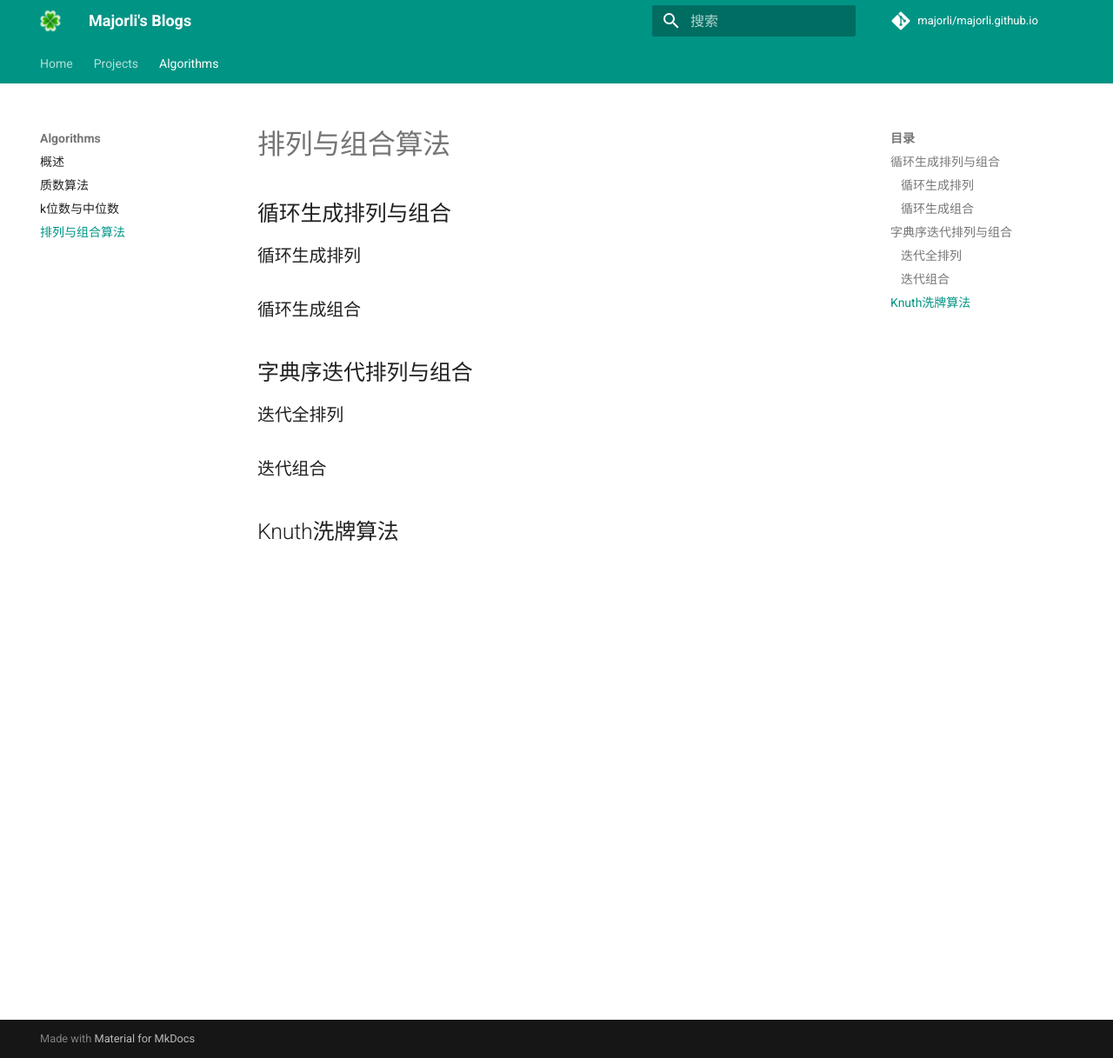
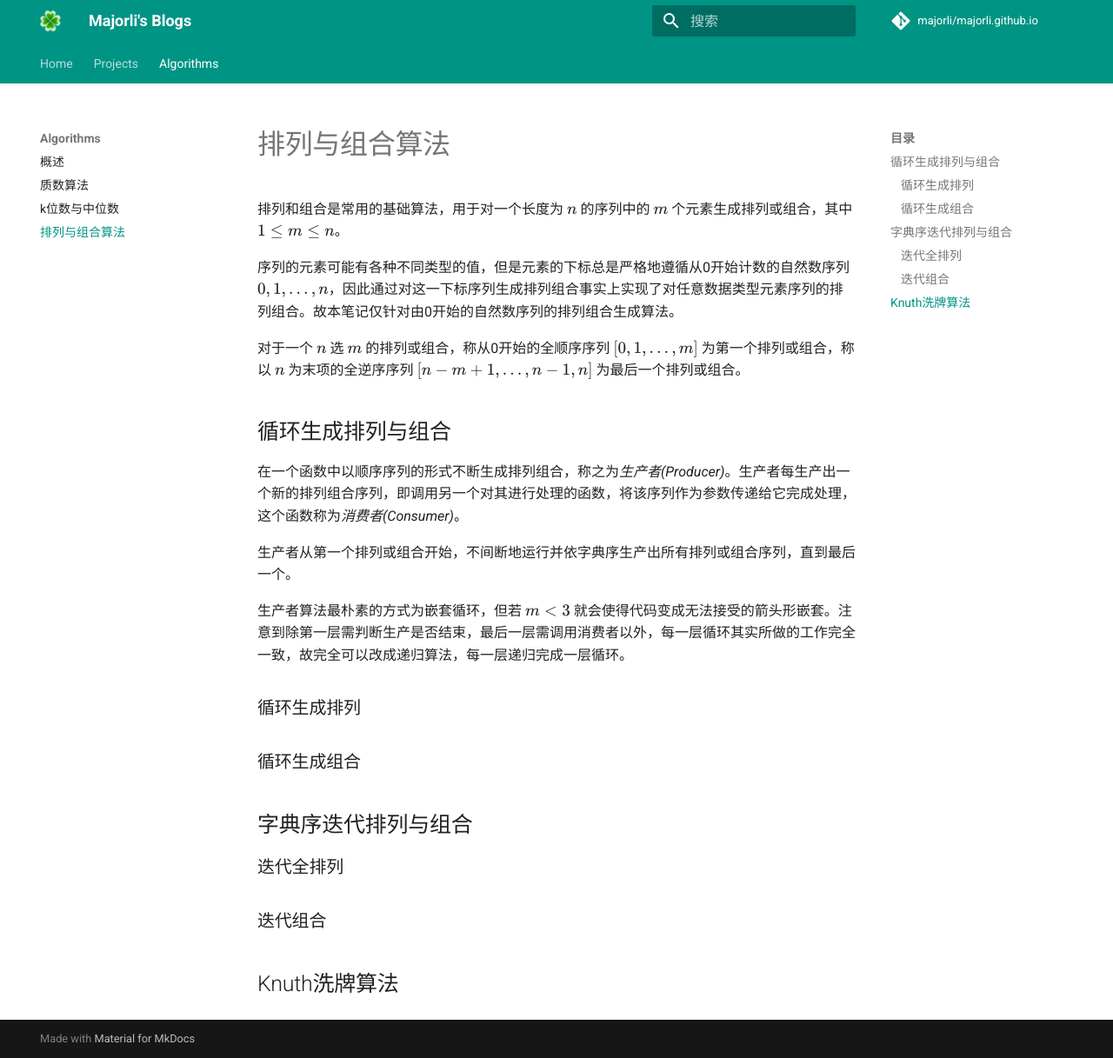
Before and after one commit to majorli/majorli.github.io, an MkDocs documentation site: the page built from docs/notes/algos/perm_comb.md, in a window 1280 px wide and 1217 px high. Shown: the whole window at 87% size. Built offline with MkDocs 1.6.1 and Material for MkDocs 9.7.7, drawn with Linux system fonts in a browser that asks for light colours; formulas are drawn with MathJax 3; comment, search, counter and statistics services are not loaded.

Commit message:
20200525_2345_source

```diff
--- a/docs/notes/algos/perm_comb.md
+++ b/docs/notes/algos/perm_comb.md
@@ -1,6 +1,19 @@
 # 排列与组合算法
 
+排列和组合是常用的基础算法，用于对一个长度为 $n$ 的序列中的 $m$ 个元素生成排列或组合，其中 $1\le m \le n$。
+
+序列的元素可能有各种不同类型的值，但是元素的下标总是严格地遵循从0开始计数的自然数序列 $0,1,\dots,n$，因此通过对这一下标序列生成排列组合事实上实现了对任意数据类型元素序列的排列组合。故本笔记仅针对由0开始的自然数序列的排列组合生成算法。
+
+对于一个 $n$ 选 $m$ 的排列或组合，称从0开始的全顺序序列 $[0,1,\dots,m]$ 为第一个排列或组合，称以 $n$ 为末项的全逆序序列 $[n-m+1,\dots,n-1,n]$ 为最后一个排列或组合。
+
 ## 循环生成排列与组合
+
+在一个函数中以顺序序列的形式不断生成排列组合，称之为*生产者(Producer)*。生产者每生产出一个新的排列组合序列，即调用另一个对其进行处理的函数，将该序列作为参数传递给它完成处理，这个函数称为*消费者(Consumer)*。
+
+生产者从第一个排列或组合开始，不间断地运行并依字典序生产出所有排列或组合序列，直到最后一个。
+
+生产者算法最朴素的方式为嵌套循环，但若 $m\lt3$ 就会使得代码变成无法接受的箭头形嵌套。注意到除第一层需判断生产是否结束，最后一层需调用消费者以外，每一层循环其实所做的工作完全一致，故完全可以改成递归算法，每一层递归完成一层循环。
+
 
 ### 循环生成排列
 
```
Also changed, not shown: docs/index.md (+5 -0 lines), docs/projects/algo_guide.md (+1 -0 lines).
